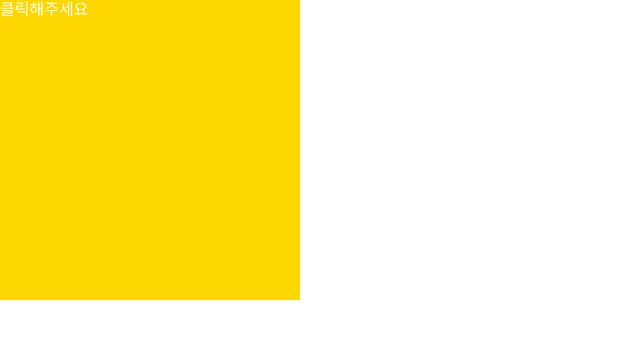
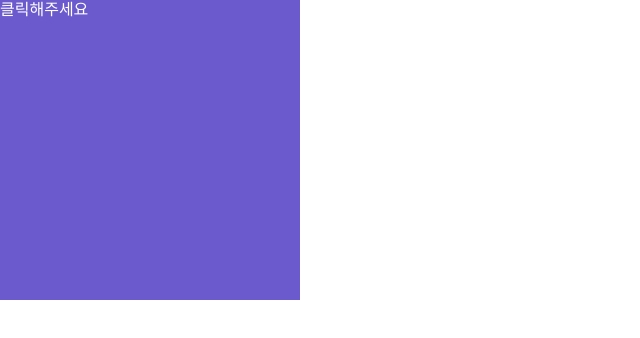
Before and after one commit to aren0416/basic-react, a React (Create React App) app: page / in a window 1280 px wide. Shown: the top 338 px of the page, without its empty margins (0-640 px from the left). Built offline with nearby package versions, Linux system fonts and the light colour scheme.

Commit message:
popup click

```diff
--- a/src/components/Event.js
+++ b/src/components/Event.js
@@ -40,36 +40,84 @@
 //   );
 // };
 
+// import { useState } from "react";
+// import styled from "styled-components";
+
+// const Box = styled.div`
+//   width: 300px;
+//   height: 300px;
+//   background-color: ${(props) => props.backColor};
+//   color: white;
+// `;
+
+// export const Event = () => {
+//   const [color, setColor] = useState("gold");
+
+//   const [num, setNum] = useState(0);
+
+//   const onClickBox = () => {
+//     if (num === 0) {
+//       setColor("mediumslateblue");
+//       setNum(num + 1);
+//     } else if (num === 1) {
+//       setColor("gold");
+//       setNum(num - 1);
+//     }
+//     console.log(num);
+//   };
+
+//   return (
+//     <Box backColor={color} onClick={onClickBox}>
+//       <h3>클릭해주세요</h3>
+//     </Box>
+//   );
+// };
+
 import { useState } from "react";
 import styled from "styled-components";
 
 const Box = styled.div`
   width: 300px;
   height: 300px;
-  background-color: ${(props) => props.backColor};
+  background-color: slateblue;
   color: white;
 `;
 
+const PopBox = styled.div`
+  width: 400px;
+  height: 400px;
+  background-color: lightgray;
+  margin: 100px auto;
+  display: ${(props) => props.boxDisplayBlock};
+`;
+
+const Close = styled.h4`
+  font-size: 30px;
+  width: 50px;
+  height: 50px;
+  background-color: #f8f8f8;
+`;
+
 export const Event = () => {
-  const [color, setColor] = useState("gold");
+  const [displayBlock, setDisplayBlock] = useState("none");
 
-  const [num, setNum] = useState(0);
+  const onBoxClick = () => {
+    setDisplayBlock("block");
+  };
 
-  const onClickBox = () => {
-    // setColor("salmon");
-    if (num === 0) {
-      setColor("mediumslateblue");
-      setNum(num + 1);
-    } else if (num === 1) {
-      setColor("gold");
-      setNum(num - 1);
-    }
-    console.log(num);
+  const onCloseClick = () => {
+    setDisplayBlock("none");
   };
 
   return (
-    <Box backColor={color} onClick={onClickBox}>
-      <h3>클릭해주세요</h3>
-    </Box>
+    <>
+      <Box onClick={onBoxClick}>
+        <h3>클릭해주세요</h3>
+      </Box>
+
+      <PopBox boxDisplayBlock={displayBlock}>
+        <Close onClick={onCloseClick}>X</Close>
+      </PopBox>
+    </>
   );
 };
```
